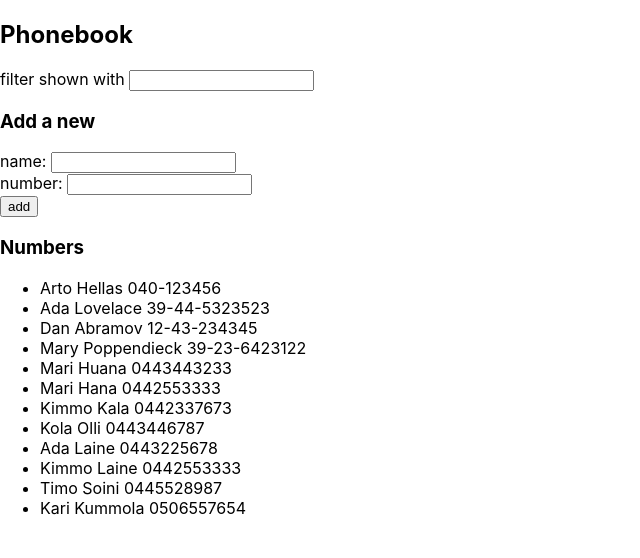
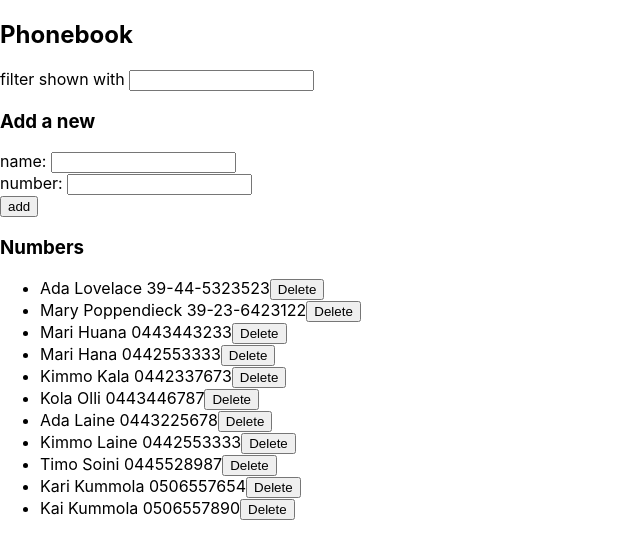
Before and after one commit to lassib/FullStackOpen, a React (Create React App) app in the folder Part2/part2phonebook/: page / in a window 1280 px wide. Shown: the top 558 px of the page, without its empty margins (0-640 px from the left). Built offline with nearby package versions, Linux system fonts and the light colour scheme; data requests are answered from the project's data file.

Commit message:
2.17 done

```diff
--- a/Part2/part2phonebook/db.json
+++ b/Part2/part2phonebook/db.json
@@ -1,19 +1,9 @@
 {
   "persons": [
-    {
-      "name": "Arto Hellas",
-      "number": "040-123456",
-      "id": 1
-    },
     {
       "name": "Ada Lovelace",
       "number": "39-44-5323523",
       "id": 2
-    },
-    {
-      "name": "Dan Abramov",
-      "number": "12-43-234345",
-      "id": 3
     },
     {
       "name": "Mary Poppendieck",
@@ -59,6 +49,11 @@
       "name": "Kari Kummola",
       "number": "0506557654",
       "id": 12
+    },
+    {
+      "name": "Kai Kummola",
+      "number": "0506557890",
+      "id": 13
     }
   ]
 }
--- a/Part2/part2phonebook/src/App.js
+++ b/Part2/part2phonebook/src/App.js
@@ -1,5 +1,5 @@
 import { useEffect, useState } from "react";
-import personsServices from "./services/personsServices"
+import personsServices from "./services/personsServices";
 
 const Filter = (props) => {
   const handleFilterChange = (event) => {
@@ -24,11 +24,10 @@ const PersonForm = (props) => {
   const handleNewPerson = (event) => {
     event.preventDefault();
     const nameArray = props.persons.map((obj) => obj.name);
-    const id = Object.keys(props.persons).length + 1;
     const addPerson = {
       name: props.newName,
       number: props.newNumber,
-      id: id,
+      id: Math.floor(Math.random() * 10000),
     };
 
     if (nameArray.includes(`${props.newName}`)) {
@@ -70,9 +69,10 @@ const Persons = (props) => {
 
   return (
     <ul>
-      {shownPersons.map((person, i) => (
-        <li key={i}>
+      {shownPersons.map((person) => (
+        <li key={person.id}>
           {person.name} {person.number}
+          <button onClick={props.handleDeletePerson(person.name, person.id)}>Delete</button>
         </li>
       ))}
     </ul>
@@ -88,9 +88,18 @@ const App = () => {
 
   useEffect(() => {
     personsServices.getAllPersons().then((persons) => {
-      setPersons(persons)
-    })
+      setPersons(persons);
+    });
   }, []);
+
+  const handleDeletePerson = (name, id) => {
+    return() => {if (window.confirm(`Delete: ${name}?`)){
+      personsServices.deletePerson(id);
+      const fileteredPersons = persons.filter((persons) => persons.id !== id);
+      setPersons(fileteredPersons);
+    }}
+  };
+
 
   return (
     <div>
@@ -115,6 +124,7 @@ const App = () => {
           persons={persons}
           filterPersons={filterPersons}
           filter={filter}
+          handleDeletePerson={handleDeletePerson}
         />
       </div>
     </div>
--- a/Part2/part2phonebook/src/services/personsServices.js
+++ b/Part2/part2phonebook/src/services/personsServices.js
@@ -7,12 +7,17 @@ const getAllPersons = () => {
 };
 
 const createPerson = (newPerson) => {
-    axios.post(`http://localhost:3001/persons`, newPerson);
-  };
+  axios.post(`http://localhost:3001/persons`, newPerson);
+};
+
+const deletePerson = (id) => {
+  axios.delete(`${url}/${id}`);
+};
 
 const personServices = {
   getAllPersons,
   createPerson,
+  deletePerson,
 };
 
 export default personServices;
```
